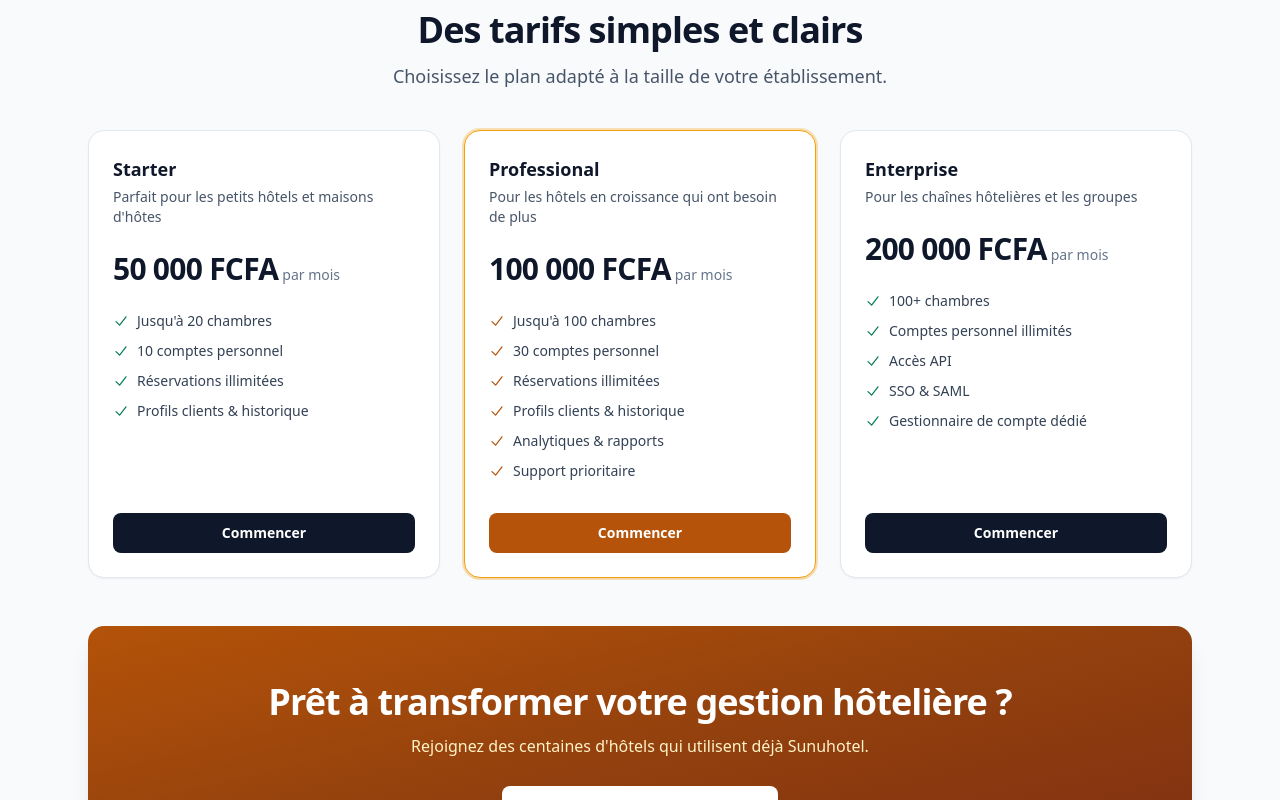
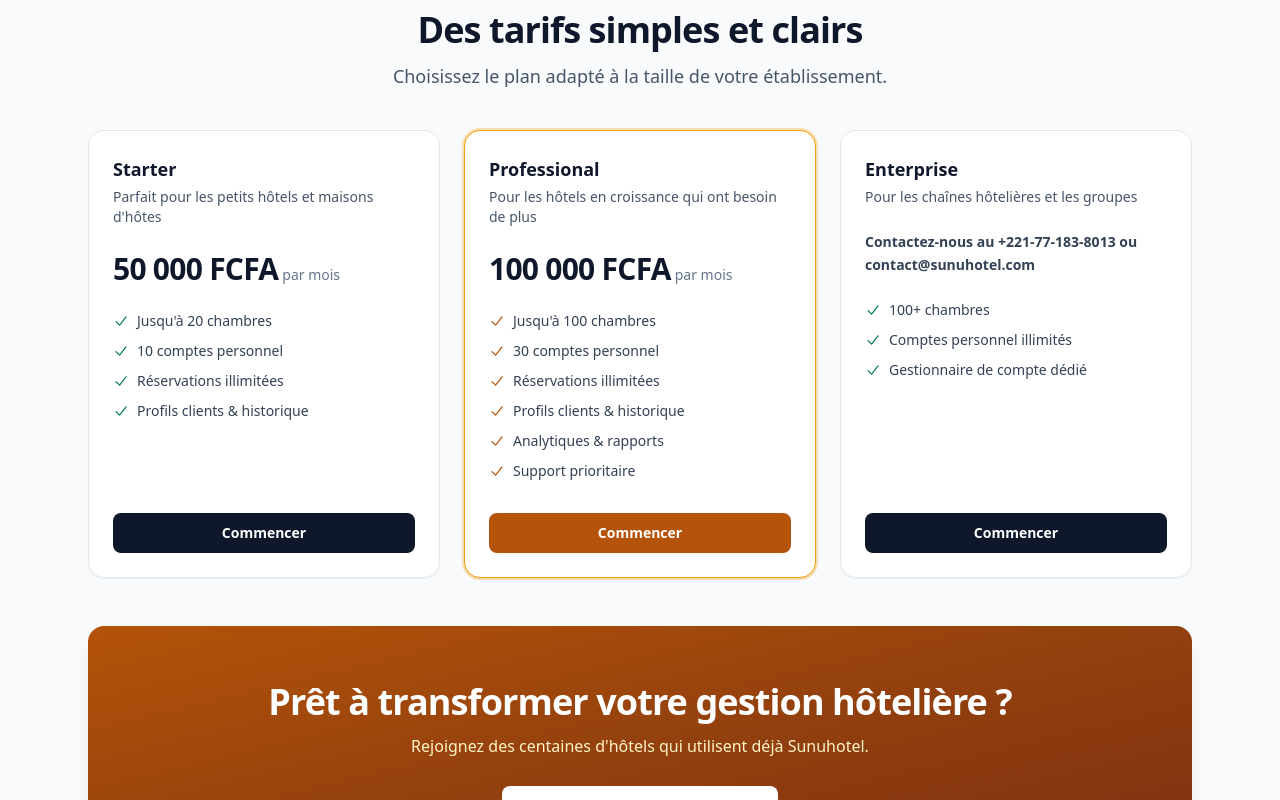
Before and after one commit to aliouneth/sunuhotel-front, a Next.js app: page /landing in a window 1280 px wide. Shown: the part 2040-2840 px from the top of the page. Built offline with nearby package versions, Linux system fonts and the light colour scheme; no server answers.

Commit message:
ok
Signed-off-by: aliouneth <alioune.thiam@outlook.com>

```diff
--- a/src/components/PricingSection.tsx
+++ b/src/components/PricingSection.tsx
@@ -17,7 +17,14 @@ export function PricingSection() {
   const featureKeys: Record<PlanKey, string[]> = {
     starter: ["f1", "f2", "f3", "f4"],
     pro: ["f1", "f2", "f3", "f4", "f5", "f6"],
-    enterprise: ["f1", "f2", "f3", "f4", "f5"],
+    enterprise: ["f1", "f2", "f5"],
+  };
+
+  // Enterprise is quoted by phone/email instead of a listed monthly price.
+  const quotedOnRequest: Record<PlanKey, boolean> = {
+    starter: false,
+    pro: false,
+    enterprise: true,
   };
 
   return (
@@ -51,12 +58,18 @@ export function PricingSection() {
                 {t(`plan_${key}_sub`)}
               </p>
 
-              <p className="mt-6 flex items-baseline gap-1">
-                <span className="text-3xl font-bold tracking-tight text-slate-900">
+              {quotedOnRequest[key] ? (
+                <p className="mt-6 text-sm font-semibold leading-relaxed text-slate-700">
                   {t(`plan_${key}_price`)}
-                </span>
-                <span className="text-sm text-slate-500">{t("per_month")}</span>
-              </p>
+                </p>
+              ) : (
+                <p className="mt-6 flex items-baseline gap-1">
+                  <span className="text-3xl font-bold tracking-tight text-slate-900">
+                    {t(`plan_${key}_price`)}
+                  </span>
+                  <span className="text-sm text-slate-500">{t("per_month")}</span>
+                </p>
+              )}
 
               <ul className="mt-6 flex-1 space-y-2.5">
                 {features.map((f) => (
--- a/src/i18n/dictionaries.ts
+++ b/src/i18n/dictionaries.ts
@@ -39,11 +39,9 @@ const fr: Dict = {
   plan_pro_cta: "Commencer",
   plan_enterprise: "Enterprise",
   plan_enterprise_sub: "Pour les chaînes hôtelières et les groupes",
-  plan_enterprise_price: "200 000 FCFA",
+  plan_enterprise_price: "Contactez-nous au +221-77-183-8013 ou contact@sunuhotel.com",
   plan_enterprise_f1: "100+ chambres",
   plan_enterprise_f2: "Comptes personnel illimités",
-  plan_enterprise_f3: "Accès API",
-  plan_enterprise_f4: "SSO & SAML",
   plan_enterprise_f5: "Gestionnaire de compte dédié",
   plan_enterprise_cta: "Commencer",
   paid_to_label: "Payé à (fournisseur / prestataire)",
@@ -756,11 +754,9 @@ const en: Dict = {
   plan_pro_cta: "Get started",
   plan_enterprise: "Enterprise",
   plan_enterprise_sub: "For hotel chains and groups",
-  plan_enterprise_price: "200 000 FCFA",
+  plan_enterprise_price: "Contact us at +221-77-183-8013 or contact@sunuhotel.com",
   plan_enterprise_f1: "100+ rooms",
   plan_enterprise_f2: "Unlimited staff users",
-  plan_enterprise_f3: "API access",
-  plan_enterprise_f4: "SSO & SAML",
   plan_enterprise_f5: "Dedicated account manager",
   plan_enterprise_cta: "Get started",
   paid_to_label: "Paid to (vendor / contractor)",
```
